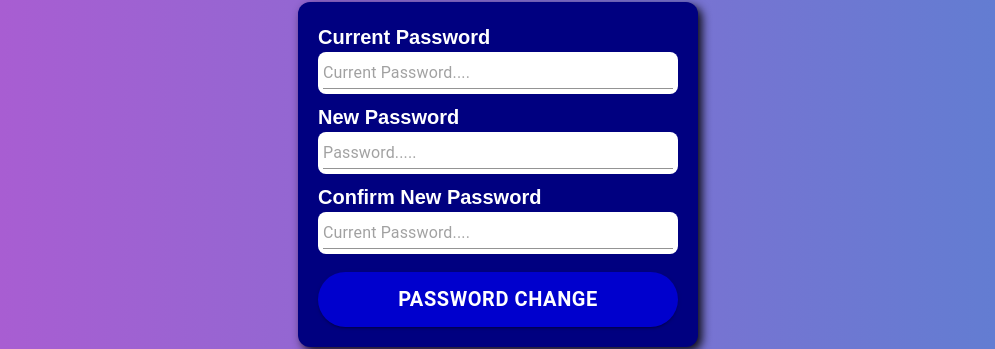
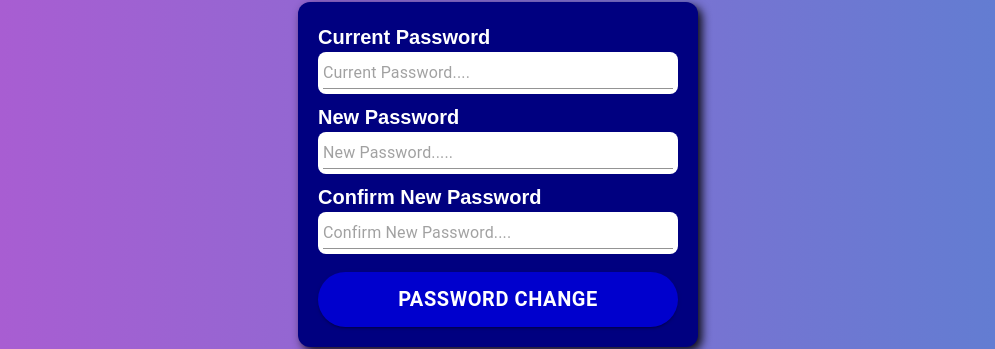
Before and after one commit to abdullah-1717/nextjs-auth, a Next.js app: page /passwordChange in a window 1280 px wide. Shown: the part 275-624 px from the top of the page, without its empty margins (142-1137 px from the left). Built offline with nearby package versions, Linux system fonts and the light colour scheme.

Commit message:
Update page.tsx

```diff
--- a/app/passwordChange/page.tsx
+++ b/app/passwordChange/page.tsx
@@ -142,7 +142,7 @@ const PasswordChangePage = () => {
             color: "#000080",
             borderRadius:"8px"
         }}
-        placeholder="Password....."
+        placeholder="New Password....."
     />
 </div>
 <div>
@@ -167,7 +167,7 @@ const PasswordChangePage = () => {
                                 color: "#000080",
                                 borderRadius:"8px"
                             }}
-                            placeholder="Current Password...."
+                            placeholder="Confirm New Password...."
                         />
                     </div>
                 {error && <p style={{
```
